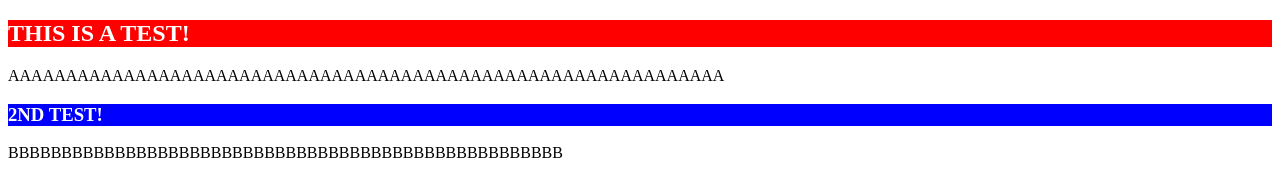
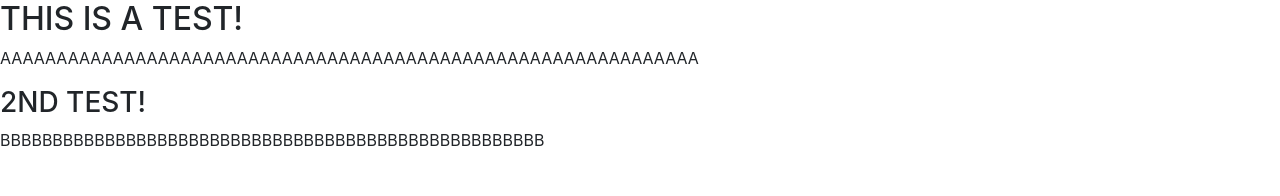
Before and after one commit to khonqc07/bootstrap-hikingproject, a website: page index.html in a window 1280 px wide. Drawn offline with nearby package versions, Linux system fonts and the light colour scheme.

Commit message:
Update Feb 21 2020

```diff
--- a/index.html
+++ b/index.html
@@ -1,17 +1,22 @@
 <!DOCTYPE html>
 <html>
+    <!DOCTYPE html>
+<html lang="en">
+
 <head>
-        <title>Testing</title>
-        <style>
-            h2 {
-                background-color: red;
-                color: white;
-            }
-            h3 {
-                background-color: blue;
-                color: white;
-            }
-        </style>
+    <!-- Required meta tags always come first -->
+    <meta charset="utf-8" />
+    <meta name="viewport" content="width=device-width, initial-scale=1" />
+
+    <!-- build:css css/main.css -->
+    <link rel="stylesheet" href="node_modules/bootstrap/dist/css/bootstrap.min.css" />
+    <link rel="stylesheet" href="node_modules/font-awesome/css/font-awesome.min.css" />
+    <link rel="stylesheet" href="node_modules/bootstrap-social/bootstrap-social.css" />
+    <link rel="stylesheet" href="css/styles.css" />
+    <!-- endbuild -->
+    <link rel="stylesheet" href="https://fonts.googleapis.com/css?family=Lobster|Open+Sans" />
+
+    <title>Bootstrap Project: Washington Best Trails</title>
 </head>
 
 <body>
@@ -20,5 +25,17 @@
 
     <h3>2ND TEST!</h3>
     <P>BBBBBBBBBBBBBBBBBBBBBBBBBBBBBBBBBBBBBBBBBBBBBBBBBBBB</P>
+
+
+
+    <!-- jQuery must come first, then Popper.js, then the Bootstrap JavaScript plugins.-->
+    <!-- build: js js/main.js-->
+    <script src="node_modules/jquery/dist/jquery.slim.min.js"></script>
+    <script src="node_modules/popper.js/dist/umd/popper.min.js"></script>
+    <script src="node_modules/bootstrap/dist/js/bootstrap.min.js"></script>
+    <script src="js/scripts.js"></script>
+    <!-- enbuild-->
+
 </body>
+
 </html>
--- a/package.json
+++ b/package.json
@@ -20,5 +20,9 @@
   "homepage": "https://github.com/khonqc07/bootstrap-hikingproject#readme",
   "devDependencies": {
     "lite-server": "^2.3.0"
+  },
+  "dependencies": {
+    "bootstrap-social": "^5.1.1",
+    "font-awesome": "^4.7.0"
   }
 }
```
Also changed, not shown: 1 other file. Lines whose indentation alone changed are shown as unchanged.
